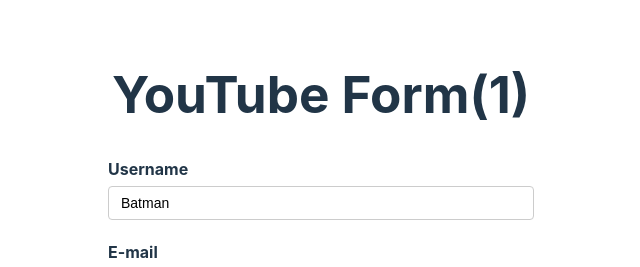
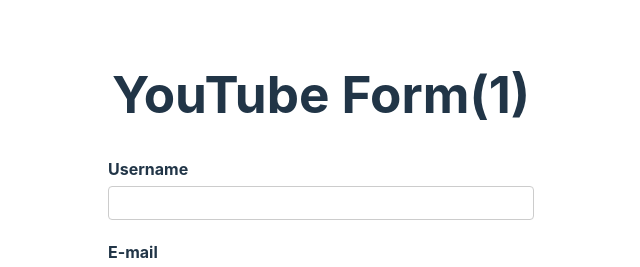
Before and after one commit to Tareq1131/React-Hook-Form, a React (Vite) app: page / in a window 1280 px wide. Shown: the top 267 px of the page, without its empty margins (319-959 px from the left). Built offline with nearby package versions, Linux system fonts and the light colour scheme; no server answers.

Commit message:
set default value from json

```diff
--- a/src/components/YouTubeForm.tsx
+++ b/src/components/YouTubeForm.tsx
@@ -10,12 +10,18 @@
 const YouTubeForm = () => {
 
   const form = useForm<FormValues>({
-    defaultValues:{
-      username: 'Batman',
-      email: '',
-      channel: ''
+    defaultValues: async () =>{
+      const response = await fetch(
+        "https://jsonplaceholder.typicode.com/users/1"
+      );
+      const data = await response.json();
+      return {
+        username: "Batman",
+        email: data.email,
+        channel: "",
+
     }
-  })
+  }})
   const { register, control, handleSubmit, formState } = form
   // const { name, ref, onChange, onBlur } = register('username')
   const { errors } = formState;
```
